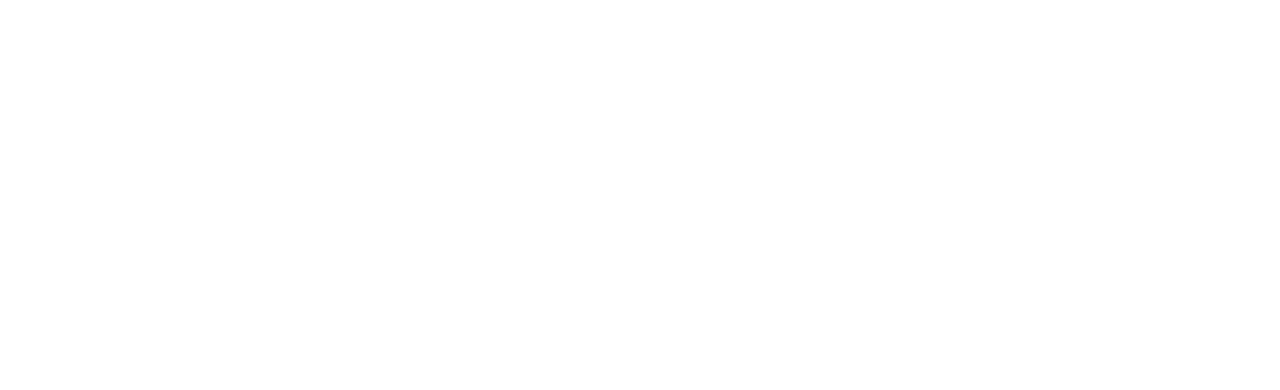
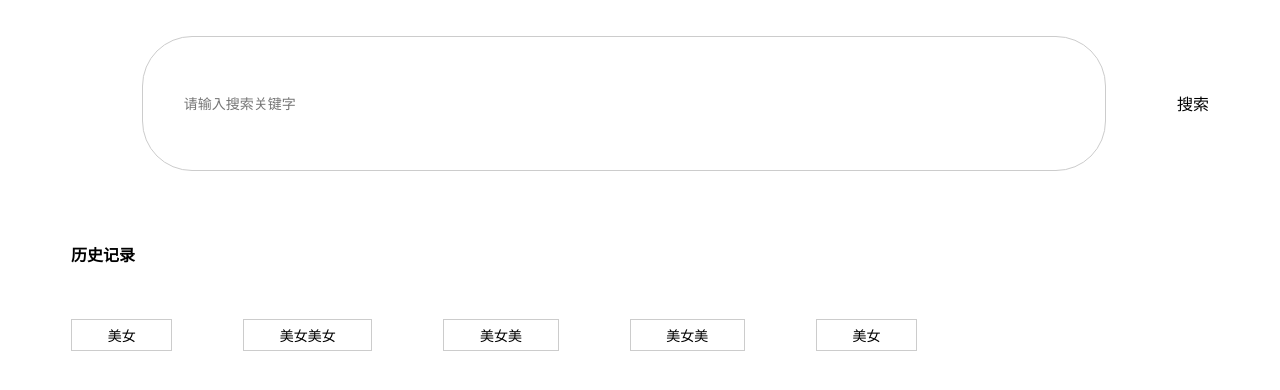
Before and after one commit to 885527051/news, a Vue app: page /search in a window 1280 px wide. Shown: the top 390 px of the page. Built offline with nearby package versions, Linux system fonts and the light colour scheme; a small style sheet from the web is missing.

Commit message:
搜索页的静态布局

```diff
--- a/src/views/Index.vue
+++ b/src/views/Index.vue
@@ -3,7 +3,7 @@
         <!-- 红色的头部 -->
         <div class="header">
             <span class="iconfont iconnew"></span>
-            <router-link to="#" class="search">
+            <router-link to="/search" class="search">
                 <span class="iconfont iconsearch"></span>
                 <i>搜索新闻</i>
             </router-link>
--- /dev/null
+++ b/src/views/Search.vue
@@ -0,0 +1,86 @@
+<template>
+    <div>
+        <!-- 红色的头部 -->
+        <div class="header">
+            <span class="iconfont iconjiantou2"></span>
+            <!-- 中间的搜索框 -->
+            <div class="search-wrapper">
+                <span class="iconfont iconsearch"></span>
+                <input placeholder="请输入搜索关键字"/>
+                <!-- 点击搜索按钮和按回车都会触发搜索 -->
+            </div>
+            <span>搜索</span>
+        </div>
+
+        <!-- 历史记录 -->
+        <div class="record">
+            <div class="title">
+                <strong>历史记录</strong>
+                <span class="iconfont iconicon-test"></span>
+            </div>
+            <div class="record-list">
+                <span class="record-item">美女</span>
+                <span class="record-item">美女美女</span>
+                <span class="record-item">美女美</span>
+                <span class="record-item">美女美</span>
+                <span class="record-item">美女</span>
+            </div>
+        </div>
+
+    </div>
+</template>
+
+<script>
+export default {
+
+}
+</script>
+
+<style lang="less" scoped>
+.header{
+  padding: 10/360*100vw 20/360*100vw;
+  display: flex;
+  justify-content: space-between;
+  align-items: center;
+
+  .search-wrapper{
+    flex: 1;
+    margin: 0 20/360*100vw;
+    border: 1px #ccc solid;
+    height: 38/360*100vw;
+    padding: 0 10/360*100vw;
+    display: flex;
+    align-items: center;
+    font-size: 14px;
+    line-height: 0;
+    border-radius: 50px;
+    box-sizing: border-box;
+    input{
+      border: none;
+      background: none;
+      margin-left: 5px;
+    }
+  }
+}
+.record{
+  margin-top: 10/360*100vw;
+  .title{
+    display: flex;
+    justify-content: space-between;
+    align-items: center;
+    padding: 0 20/360*100vw;
+    margin-bottom: 10/360*100vw;
+  }
+  .record-list{
+    padding: 0 10/360*100vw;
+    display: flex;
+    flex-wrap: wrap;
+    .record-item{
+      padding: 5px 10/360*100vw;
+      border: 1px #ccc solid;
+      font-size: 14px;
+      margin: 5/360*100vw 10/360*100vw;
+    }
+  }
+}
+</style>
```
Also changed, not shown: src/router/index.js (+6 -1 lines).
